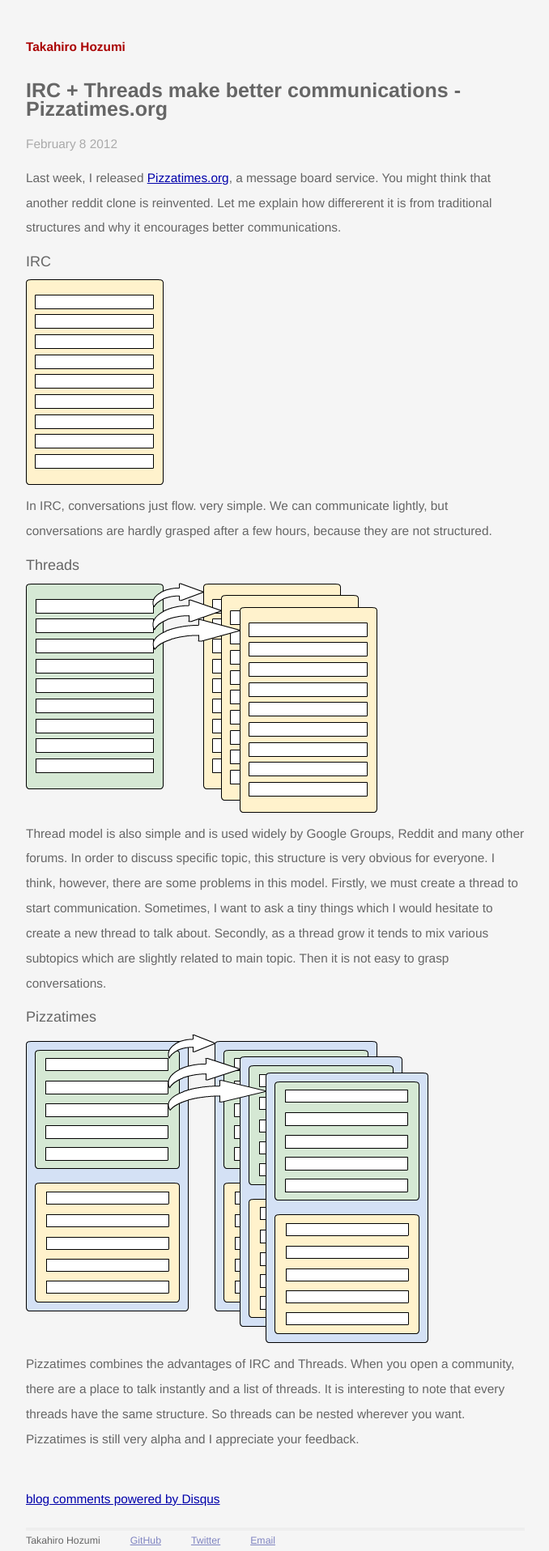
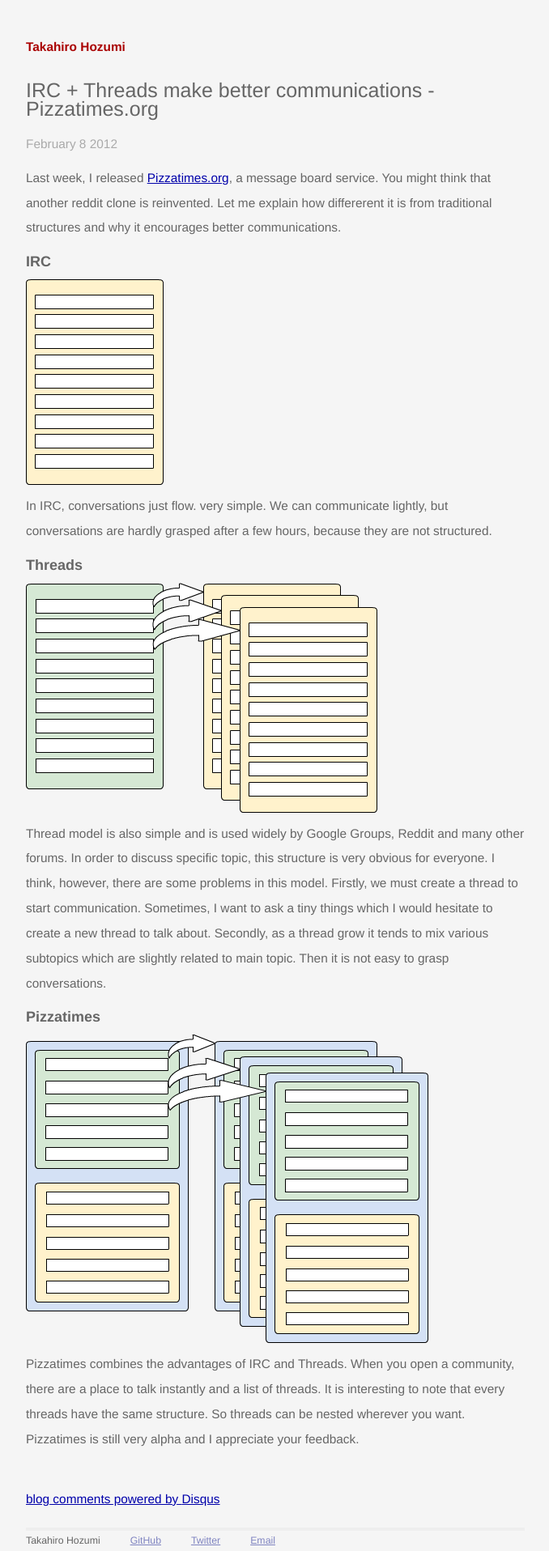
Before and after one commit to hozumi/hozumi.github.com, a Jekyll site: the page built from _posts/2012-02-08-pizzatimes.markdown, in a window 1280 px wide. Shown: the whole page at 81% size, without its empty margins (300-978 px from the left). Built offline with Jekyll 4.4.1, drawn with Linux system fonts in a browser that asks for light colours; Markdown is read by kramdown in place of the engine named in the settings; comment, search, counter and statistics services are not loaded.

Commit message:
fix font-weight

```diff
--- a/css/screen.css
+++ b/css/screen.css
@@ -40,7 +40,7 @@ body {
 
 h1 {
   font-size: 25px;
-  font-weight: bold;
+  font-weight: 300;
   margin-top: 30px;
   margin-bottom: 20px;
 }
@@ -56,7 +56,7 @@ h2 {
 
 h3 {
   font-size: 18px;
-  font-weight: 300;
+  font-weight: 700;
   margin-top: 15px;
   margin-bottom: 10px;
 }
```
